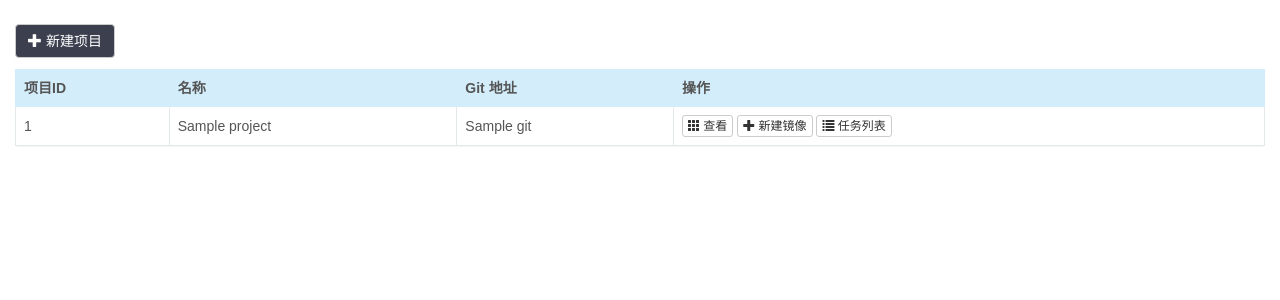
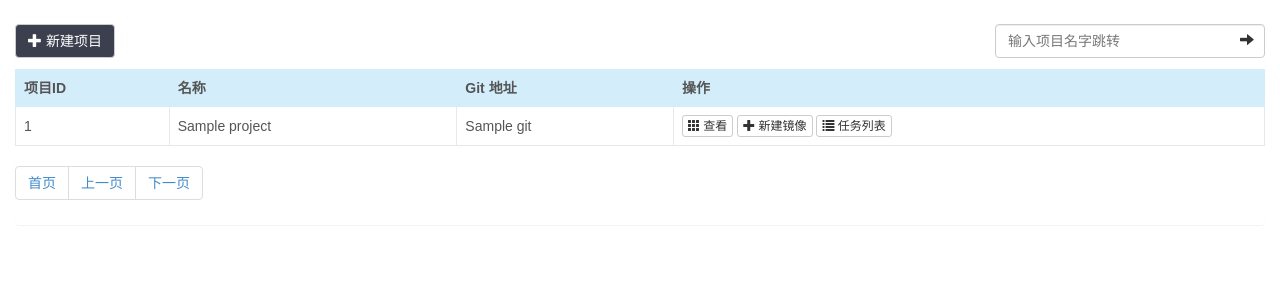
Before and after one commit to tonicbupt/ainur, a Python web app: template templates/deploy/index.html in a window 1280 px wide. Shown: the part 56-356 px from the top of the page. Run offline with Jinja, Linux system fonts and the light colour scheme; the template is opened without the code that fills it: most values are stand-ins (such as "Sample title", 1, 10 or a date in 2020).

Commit message:
projects / tasks pagination

```diff
--- a/handlers/app.py
+++ b/handlers/app.py
@@ -53,7 +53,7 @@ def create_app():
     @app.before_request
     def init_global_vars():
         g.page = request.args.get('page', type=int, default=0)
-        g.start = request.args.get('start', type=int, default=0)
+        g.start = request.args.get('start', type=int, default=g.page * 20)
         g.limit = request.args.get('limit', type=int, default=20)
 
     return app
--- /dev/null
+++ b/templates/common/pagination.html
@@ -0,0 +1,7 @@
+<ul class="pagination">
+    {% if page != 0 %}
+    <li><a href='?page={{ 0 }}'> 首页</a></li>
+    <li class='previous'><a href='?page={{ page - 1 }}'> 上一页</a></li>
+    {% endif %}
+    <li class='next'><a href='?page={{ page + 1 }}'>下一页 </a></li>
+</ul>
--- a/templates/deploy/index.html
+++ b/templates/deploy/index.html
@@ -5,6 +5,10 @@
     <div class="row clearfix">
         <div class="panel-heading text-left" style="float:left;">
             <a class="btn btn-default btn-dark" href='/deploy/projects/new'><span class="glyphicon glyphicon-plus" aria-hidden="true"></span> 新建项目</a>
+        </div>
+        <div class="search_bar">
+            <input type="text" id='projectName' class="form-control" placeholder="输入项目名字跳转">
+            <button id="toProject" class="glyphicon glyphicon-arrow-right"></span></button>
         </div>
     </div>
 
@@ -28,5 +32,19 @@
         </tr>
         {% endfor %}
     </table>
+
+    {% include 'common/pagination.html' %}
 </div>
 {% endblock %}
+
+{% block page_js %}
+<script>
+$('#toProject').click(function() {
+    var proj = $('#projectName').val().trim();
+    if (proj.length === 0) {
+        return;
+    }
+    window.location = '/deploy/projects/detail/' + proj;
+});
+</script>
+{% endblock %}
--- a/templates/deploy/projects/images_tasks.html
+++ b/templates/deploy/projects/images_tasks.html
@@ -30,5 +30,7 @@
         </tr>
         {% endfor %}
     </table>
+
+    {% include 'common/pagination.html' %}
 </div>
 {% endblock %}
```
Also changed, not shown: handlers/deploy.py (+6 -4 lines).
